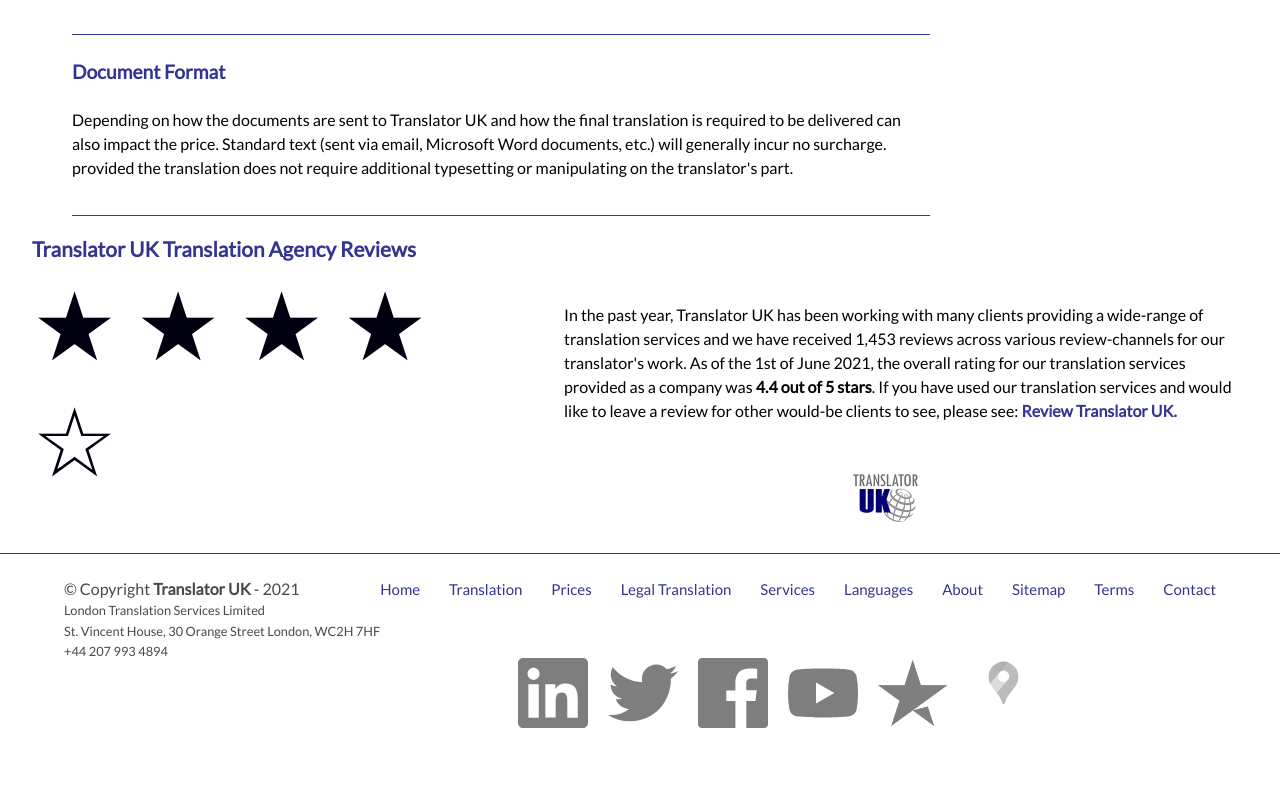
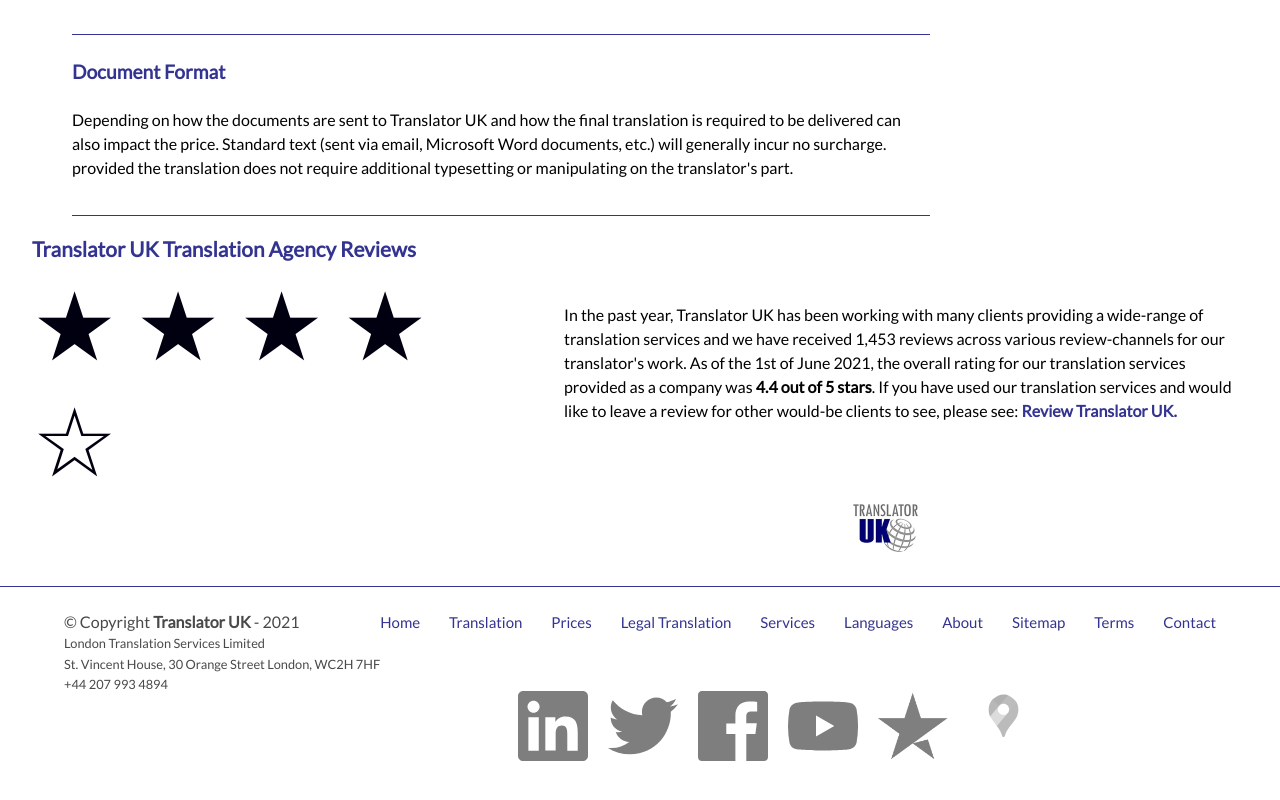
Before and after one commit to ChanMyaeOo/jj-global-translation, a React (Create React App) app: page /prices in a window 1280 px wide. Shown: the part 1139-1939 px from the top of the page. Built offline with nearby package versions, Linux system fonts and the light colour scheme.

Commit message:
fixed bugs in review

```diff
--- a/src/components/review/Review.js
+++ b/src/components/review/Review.js
@@ -15,7 +15,9 @@
 
                 <div className={classes.rightReview}>
                     <p>In the past year, Translator UK has been working with many clients providing a wide-range of translation services and we have received 1,453 reviews across various review-channels for our translator's work. As of the 1st of June 2021, the overall rating for our translation services provided as a company was <strong>4.4 out of 5 stars</strong>. If you have used our translation services and would like to leave a review for other would-be clients to see, please see: <Link to="/" className={classes.reviewLink}>Review Translator UK.</Link></p>
-                    <Link to="/"><img src={SmallLogo} className={classes.reviewLogo} alt="logo" /></Link>
+                    <div className={classes.smallLogoWrapper}>
+                        <Link to="/"><img src={SmallLogo} className={classes.reviewLogo} alt="logo" /></Link>
+                    </div>
                 </div>
             </div>
         </div>
--- a/src/components/review/styles.js
+++ b/src/components/review/styles.js
@@ -31,11 +31,13 @@
             color: 'rgba(0,0,118,0.80)',
         }
     },
+    smallLogoWrapper: {
+        display: 'flex',
+        justifyContent: 'center',
+    },
     reviewLogo: {
         width: '75px',
         height: '75px',
-        display: 'block',
-        margin: '0 auto',
         marginTop: '30px'
     },
     reviewLink: {
```
